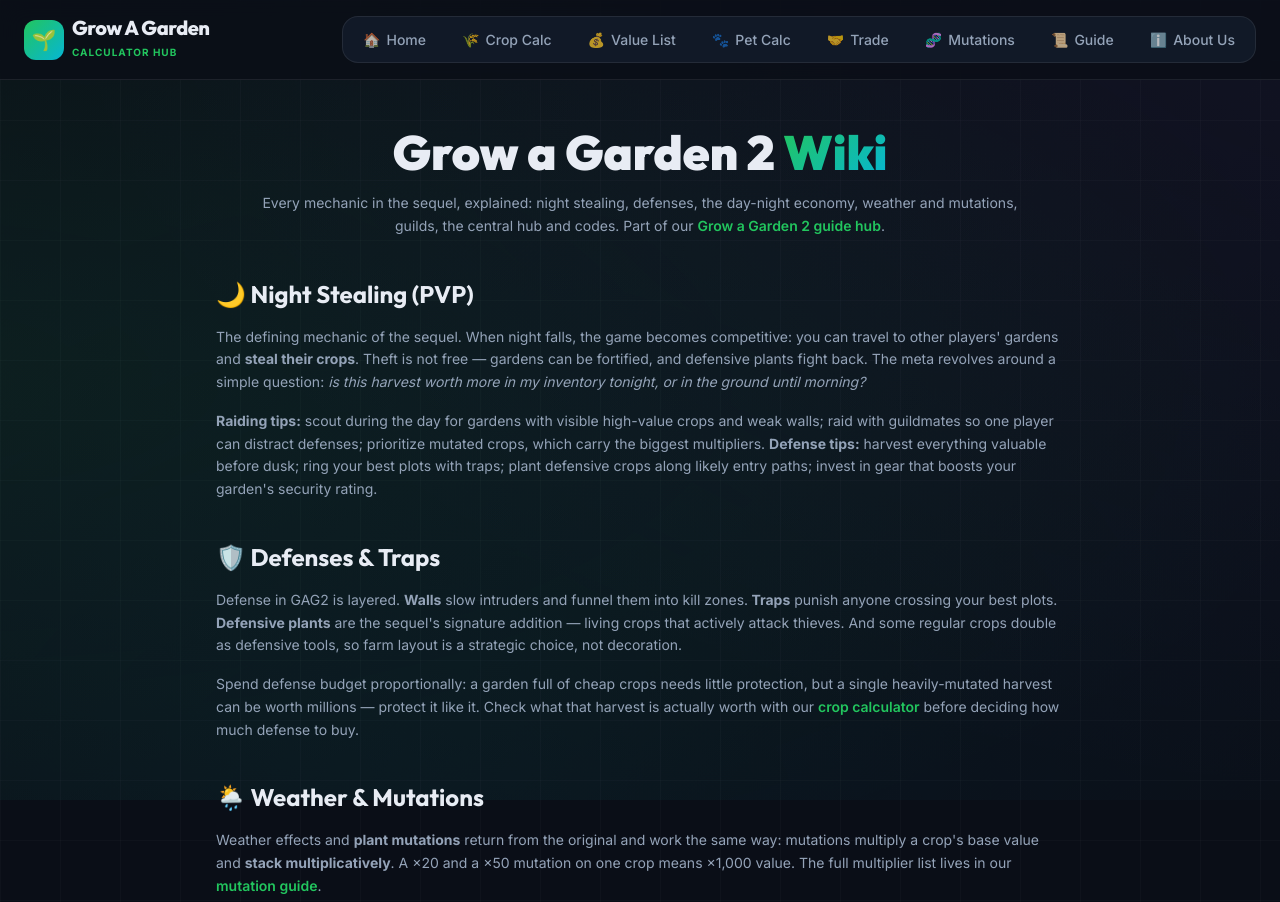
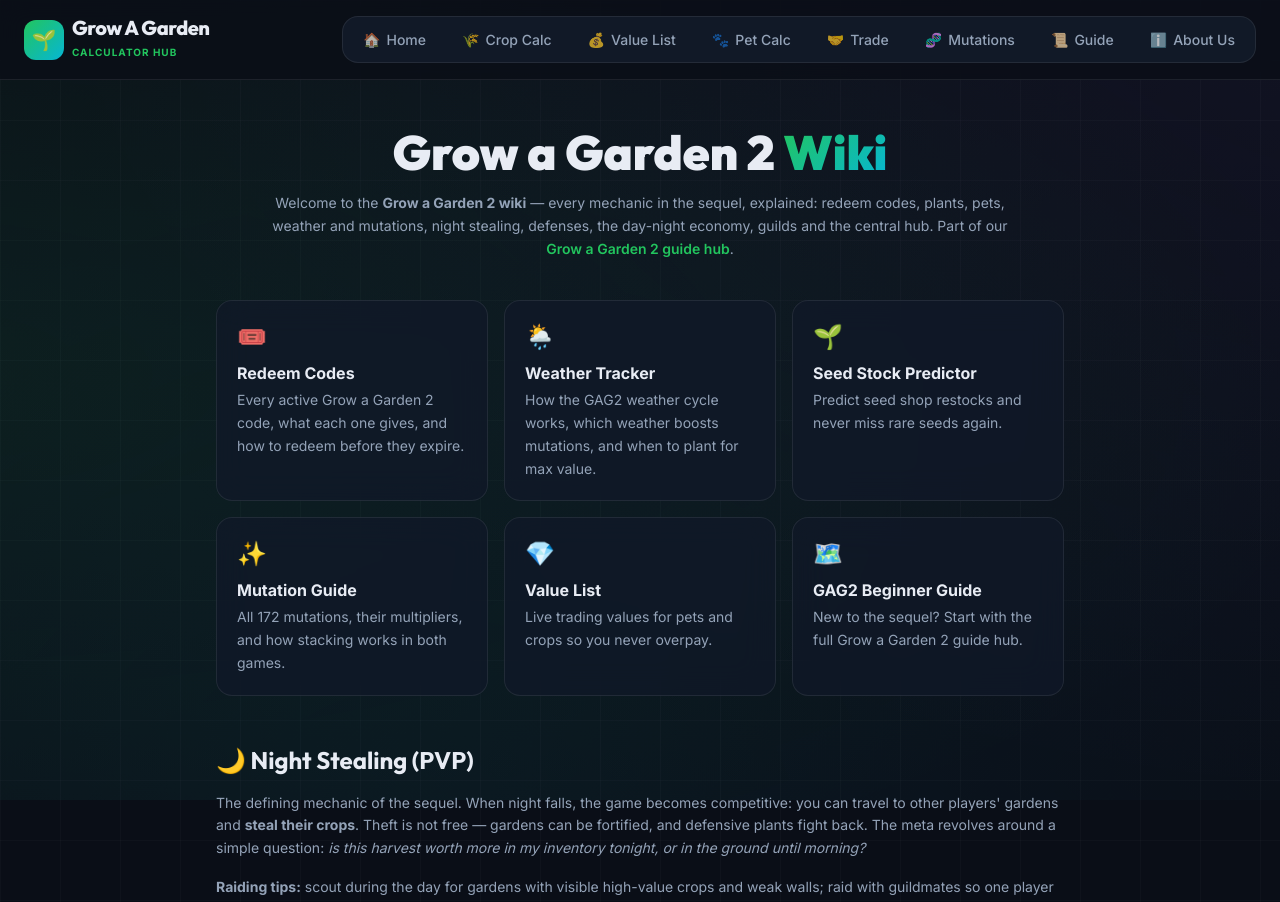
Before and after one commit to liveetcstream-beep/grow-a-garden-calculator, a Next.js app: page /grow-a-garden-2/wiki in a window 1280 px wide. Shown: the top 902 px of the page. Built offline with nearby package versions, Linux system fonts and the light colour scheme.

Commit message:
Wiki hub: real index targeting 'grow a garden 2 wiki' (cards, pillar links, FAQ)

```diff
--- a/src/app/grow-a-garden-2/wiki/page.tsx
+++ b/src/app/grow-a-garden-2/wiki/page.tsx
@@ -2,13 +2,13 @@ import type { Metadata } from "next";
 import Link from "next/link";
 import { getCanonical } from "@/lib/canonical";
 
-const pageTitle = "Grow a Garden 2 Wiki | Crops, Pets & Mechanics";
-const pageDesc = "GAG2 wiki: every mechanic explained — night stealing, defenses, weather, mutations, guilds, shops and codes. Updated for 2026.";
+const pageTitle = "Grow a Garden 2 Wiki – Codes, Plants, Pets & Guides";
+const pageDesc = "The Grow a Garden 2 wiki: redeem codes, plant and pet guides, weather tracker, mutations, night stealing and guilds. Updated for 2026.";
 
 export const metadata: Metadata = {
   title: pageTitle,
   description: pageDesc,
-  keywords: ["grow a garden 2 wiki", "gag2 wiki", "grow a garden 2 mechanics", "grow a garden 2 stealing", "grow a garden 2 defenses", "gag2 guide"],
+  keywords: ["grow a garden 2 wiki", "gag2 wiki", "grow a garden 2 codes", "grow a garden 2 plants", "grow a garden 2 pets", "grow a garden 2 weather", "grow a garden 2 mechanics", "grow a garden 2 stealing", "grow a garden 2 defenses", "gag2 guide"],
   alternates: { canonical: getCanonical("/grow-a-garden-2/wiki") },
   openGraph: {
     title: pageTitle,
@@ -20,6 +20,10 @@ export const metadata: Metadata = {
 };
 
 const faqs = [
+  {
+    q: "Where is the Grow a Garden 2 wiki?",
+    a: "You are on it. This wiki covers every Grow a Garden 2 system: redeem codes, plants, pets, weather, mutations, night stealing, defenses and guilds. Use the index below to jump to any guide.",
+  },
   {
     q: "How does stealing work in Grow a Garden 2?",
     a: "At night, you can leave your garden and enter other players' plots to take their crops. Defenses — walls, traps, defensive plants and gear — can block or punish thieves. Successful raiders keep the stolen harvest; victims lose it. Harvest valuables before nightfall to stay safe.",
@@ -52,6 +56,45 @@ const faqSchema = {
   })),
 };
 
+const indexCards = [
+  {
+    href: "/grow-a-garden-2/wiki/codes",
+    icon: "🎟️",
+    title: "Redeem Codes",
+    desc: "Every active Grow a Garden 2 code, what each one gives, and how to redeem before they expire.",
+  },
+  {
+    href: "/grow-a-garden-2/weather-tracker",
+    icon: "🌦️",
+    title: "Weather Tracker",
+    desc: "How the GAG2 weather cycle works, which weather boosts mutations, and when to plant for max value.",
+  },
+  {
+    href: "/grow-a-garden-2/stock-predictor",
+    icon: "🌱",
+    title: "Seed Stock Predictor",
+    desc: "Predict seed shop restocks and never miss rare seeds again.",
+  },
+  {
+    href: "/mutation-guide",
+    icon: "✨",
+    title: "Mutation Guide",
+    desc: "All 172 mutations, their multipliers, and how stacking works in both games.",
+  },
+  {
+    href: "/value-list",
+    icon: "💎",
+    title: "Value List",
+    desc: "Live trading values for pets and crops so you never overpay.",
+  },
+  {
+    href: "/grow-a-garden-2",
+    icon: "🗺️",
+    title: "GAG2 Beginner Guide",
+    desc: "New to the sequel? Start with the full Grow a Garden 2 guide hub.",
+  },
+];
+
 export default function GAG2Wiki() {
   return (
     <div className="max-w-4xl mx-auto px-4 sm:px-6 py-12">
@@ -64,9 +107,24 @@ export default function GAG2Wiki() {
           Grow a Garden 2 <span style={{ background: "var(--gradient-1)", WebkitBackgroundClip: "text", WebkitTextFillColor: "transparent" }}>Wiki</span>
         </h1>
         <p className="text-sm max-w-3xl mx-auto leading-relaxed" style={{ color: "var(--muted)" }}>
-          Every mechanic in the sequel, explained: night stealing, defenses, the day-night economy, weather and mutations,
-          guilds, the central hub and codes. Part of our <Link href="/grow-a-garden-2" className="text-[var(--primary)] hover:underline font-semibold">Grow a Garden 2 guide hub</Link>.
+          Welcome to the <strong>Grow a Garden 2 wiki</strong> — every mechanic in the sequel, explained: redeem codes,
+          plants, pets, weather and mutations, night stealing, defenses, the day-night economy, guilds and the central hub.
+          Part of our <Link href="/grow-a-garden-2" className="text-[var(--primary)] hover:underline font-semibold">Grow a Garden 2 guide hub</Link>.
         </p>
+      </div>
+
+      <div className="grid sm:grid-cols-2 lg:grid-cols-3 gap-4 mb-12">
+        {indexCards.map((card) => (
+          <Link
+            key={card.href}
+            href={card.href}
+            className="glass-card-static p-5 hover:-translate-y-0.5 transition-transform"
+          >
+            <div className="text-2xl mb-2">{card.icon}</div>
+            <h2 className="text-base font-bold mb-1" style={{ color: "var(--foreground)" }}>{card.title}</h2>
+            <p className="text-sm leading-relaxed" style={{ color: "var(--muted)" }}>{card.desc}</p>
+          </Link>
+        ))}
       </div>
 
       <div className="space-y-10 text-sm leading-relaxed" style={{ color: "var(--muted)" }}>
@@ -118,7 +176,8 @@ export default function GAG2Wiki() {
           <p className="mb-4">
             The sequel twist is that mutations now paint a target on your garden. A rainbow-mutated field visible at dusk
             is an invitation. Experienced players mutate in waves and harvest immediately, minimizing the window their
-            jackpot crops sit exposed overnight.
+            jackpot crops sit exposed overnight. Our <Link href="/grow-a-garden-2/weather-tracker" className="text-[var(--primary)] hover:underline font-semibold">weather tracker guide</Link> explains
+            which weather to plant around for the best mutation odds.
           </p>
         </section>
 
@@ -145,8 +204,8 @@ export default function GAG2Wiki() {
           <p className="mb-4">
             Developers drop <strong>monthly redeem codes</strong> for free seeds, watering cans and crates — redeem them
             immediately, as they expire. Weekly <strong>admin abuse events</strong> (staff-run item drops) carry over from
-            the original game's community tradition and are the best source of free premium items. Watch the game's social
-            channels and redeem codes the hour they release.
+            the original game's community tradition and are the best source of free premium items. Our <Link href="/grow-a-garden-2/wiki/codes" className="text-[var(--primary)] hover:underline font-semibold">GAG2 codes page</Link> tracks
+            every active code so you never miss one.
           </p>
         </section>
 
```
